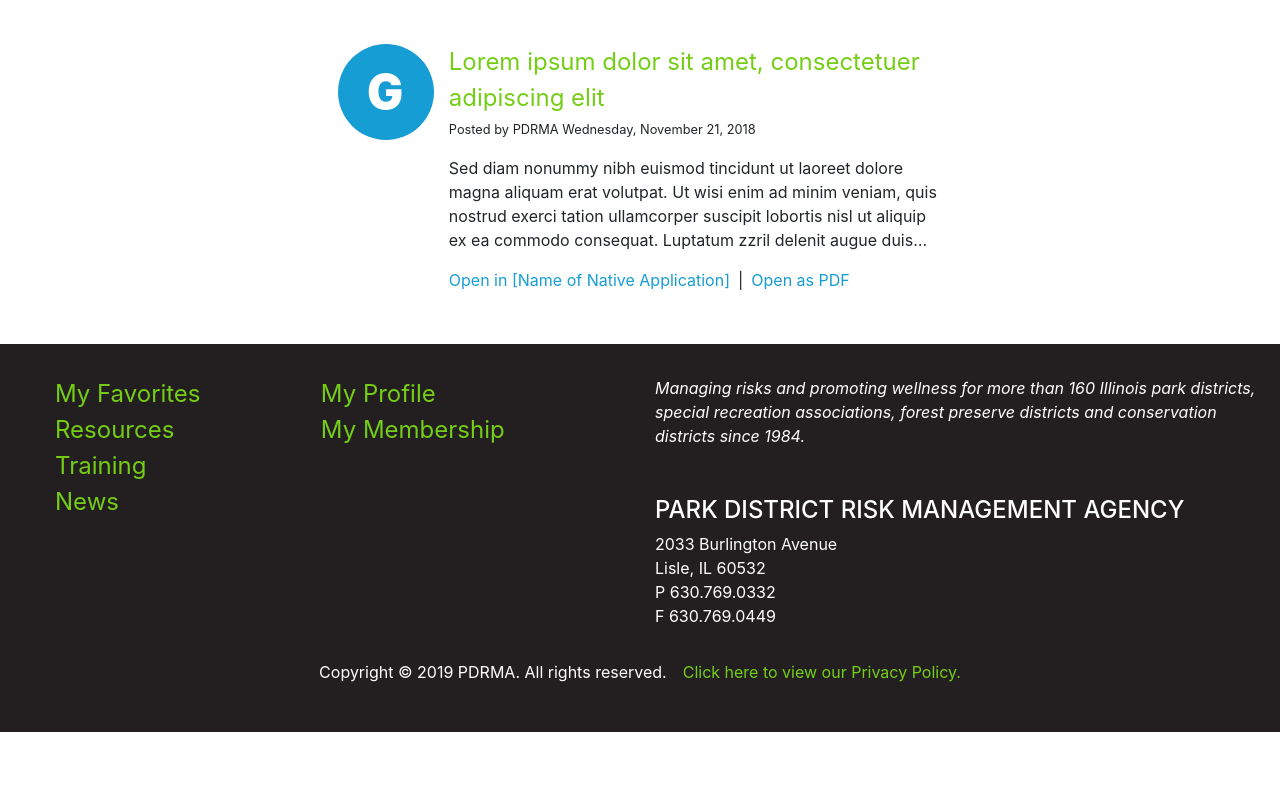
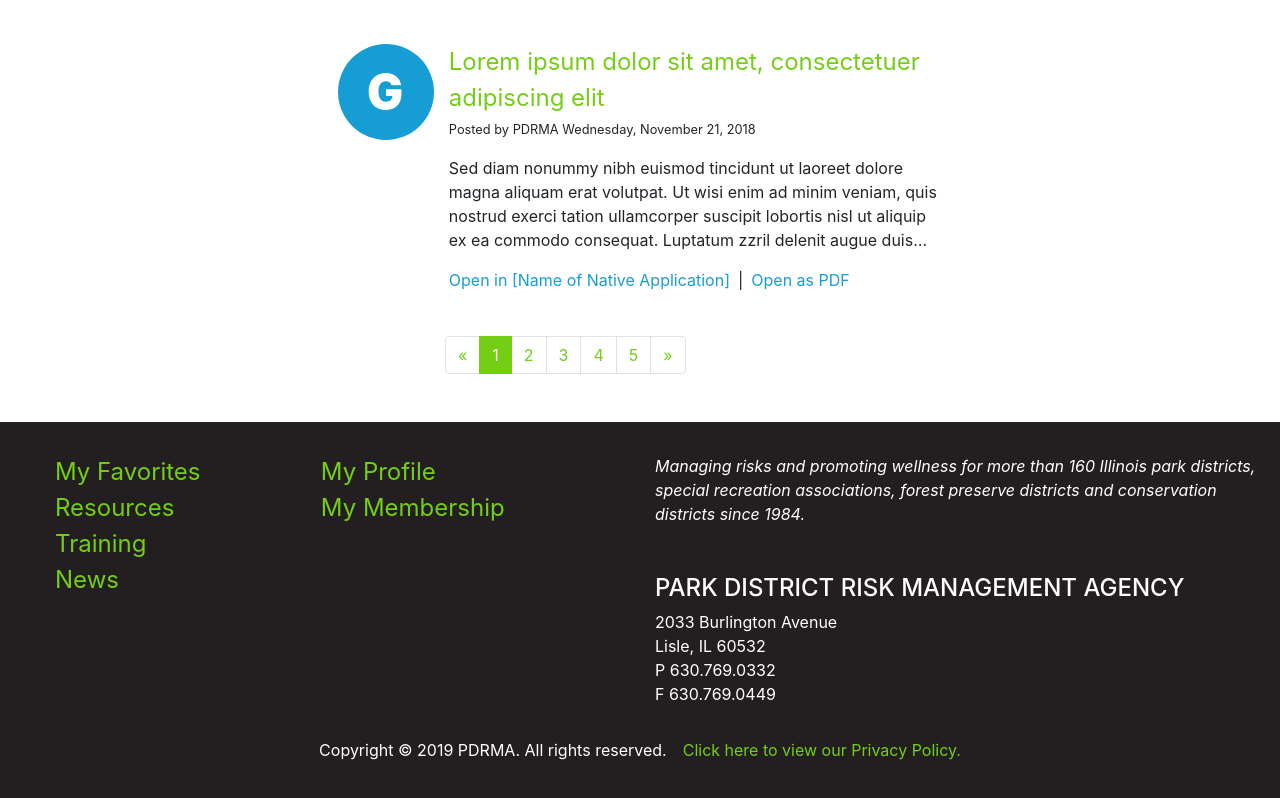
Before and after one commit to bryce-thorson/pdrma-frontend, an Angular app: page / in a window 1280 px wide. Shown: the part 1262-2060 px from the top of the page. Before the commit the page ends 1994 px from the top, so only its background shows below. Built offline with nearby package versions, Linux system fonts and the light colour scheme.

Commit message:
added pagination to the search page.

```diff
--- a/src/app/content-page/search/search.component.html
+++ b/src/app/content-page/search/search.component.html
@@ -219,6 +219,36 @@
       </div>
     </div>
   </div>
-
+  <div class="col-lg-12 pt-4">
+    <nav aria-label="search-pagination">
+      <ul class="pagination justify-content-center">
+        <li class="page-item">
+          <a class="page-link" href="#" aria-label="Previous">
+            <span aria-hidden="true">&laquo;</span>
+          </a>
+        </li>
+        <li class="page-item active">
+          <a class="page-link" href="#">1</a>
+        </li>
+        <li class="page-item">
+          <a class="page-link" href="#">2</a>
+        </li>
+        <li class="page-item">
+          <a class="page-link" href="#">3</a>
+        </li>
+        <li class="page-item">
+          <a class="page-link" href="#">4</a>
+        </li>
+        <li class="page-item">
+          <a class="page-link" href="#">5</a>
+        </li>
+        <li class="page-item">
+          <a class="page-link" href="#" aria-label="Next">
+            <span aria-hidden="true">&raquo;</span>
+          </a>
+        </li>
+      </ul>
+    </nav>
+  </div>
 
 </div>
--- a/src/styles.scss
+++ b/src/styles.scss
@@ -543,6 +543,7 @@ header {
 
       & .card {
         border: none;
+
         & .search-img {
           border-radius: 50%;
           height: 6rem;
@@ -550,6 +551,7 @@ header {
           background-color: $blue--300;
           border: none;
           position: relative;
+
           &::before {
             content: 'G';
             position: absolute;
@@ -562,16 +564,35 @@ header {
             font-weight: 900;
           }
         }
+
         & .card-body {
           & .result-title {
             margin-bottom: 0;
             font-size: 1.5rem;
           }
+
           & .result-desc {
             padding-top: 1rem;
           }
+
           & .external-link {
             color: $blue--300;
+          }
+        }
+      }
+
+      & .pagination {
+        & a {
+          color: $green--300;
+        }
+
+        & .page-item {
+          &.active {
+            & .page-link {
+              background-color: $green--300;
+              color: white;
+              border: 1px solid $green--300;
+            }
           }
         }
       }
```
